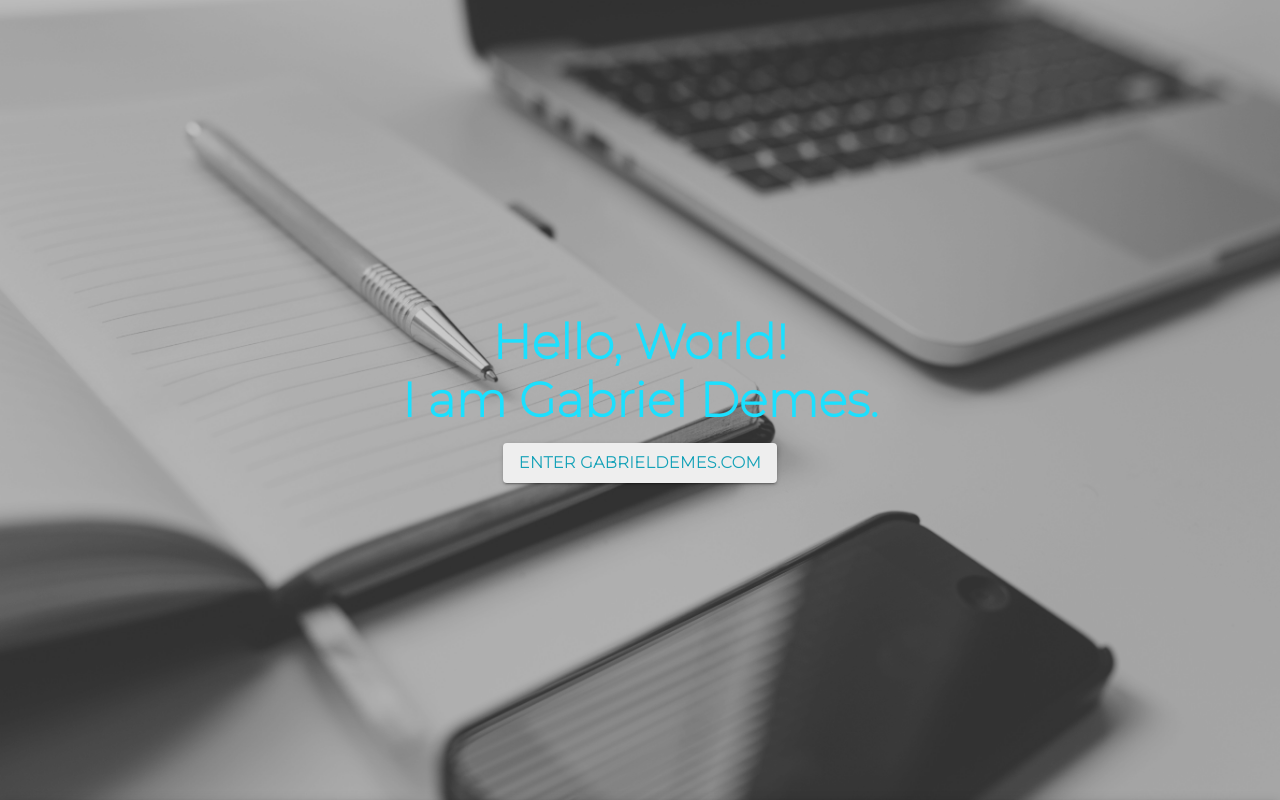
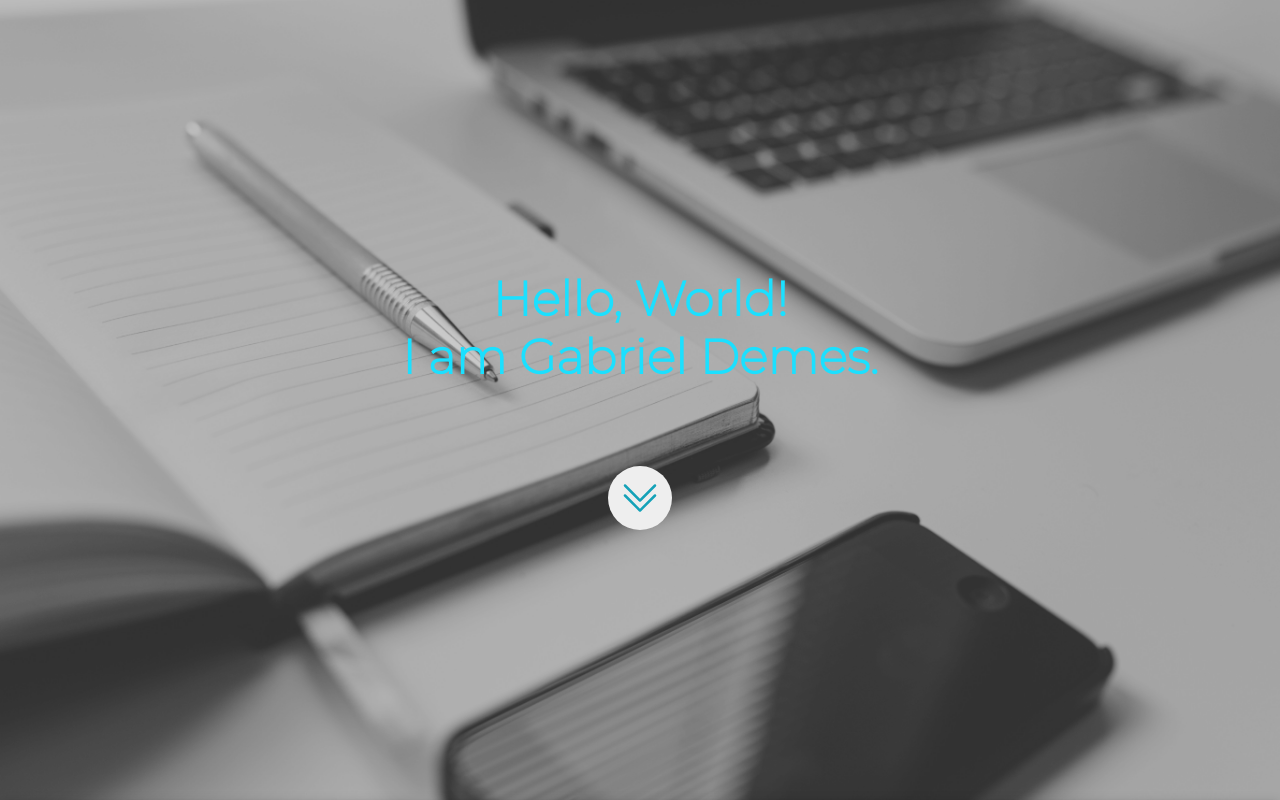
Before and after one commit to gabriel-demes/personal-website, a React (Create React App) app: page / in a window 1280 px wide. Shown: the top 800 px of the page. Built offline with nearby package versions, Linux system fonts and the light colour scheme; no server answers.

Commit message:
added og meta tags.

```diff
--- a/public/index.html
+++ b/public/index.html
@@ -12,6 +12,10 @@
       content="Web site created using create-react-app"
     />
     <link rel="apple-touch-icon" href="%PUBLIC_URL%/logo192.png" />
+    <meta property="og:title" content="Gabriel Demes"/>
+    <meta property="og:type" content="website" />
+    <meta property="og:image" content="../src/images/websitePreview.png"/>
+    <meta propert="og:url" content="https://www.gabrieldemes.com/" />
     <!--
       manifest.json provides metadata used when your web app is installed on a
       user's mobile device or desktop. See https://developers.google.com/web/fundamentals/web-app-manifest/
--- a/src/components/Landing.js
+++ b/src/components/Landing.js
@@ -3,9 +3,10 @@ import styled from "styled-components"
 import {Zoom} from 'react-reveal'
 import StockImage1 from '../images/StockImage1.jpg'
 import Typist from 'react-typist';
-import { Button } from "@material-ui/core";
+import { IconButton } from "@material-ui/core";
 import { makeStyles } from '@material-ui/core/styles';
 import {Link} from "react-scroll"
+import {BsChevronDoubleDown} from "react-icons/bs"
 const Section = styled.section`
     margin:0;
     padding:0;
@@ -29,7 +30,8 @@ const useStyles = makeStyles({
         color: "#14a2b8",
         backgroundColor:"#eee",
         fontSize: "medium",
-        fontWeight: "bold"
+        fontWeight: "bold",
+        marginTop: "5em"
     },
 });
 
@@ -47,7 +49,7 @@ const Landing = () => {
                         smooth="true"
                         duration={750}
                         offset={-40}>
-                    <Button className={classes.root} variant="contained">Enter GabrielDemes.com</Button>
+                    <IconButton className={classes.root} variant="contained"> <BsChevronDoubleDown size={40} /></IconButton>
                     </Link>
                     </H1>
                 </Section>
```
Also changed, not shown: 1 other file (tests, documents, lock files or other folders).
